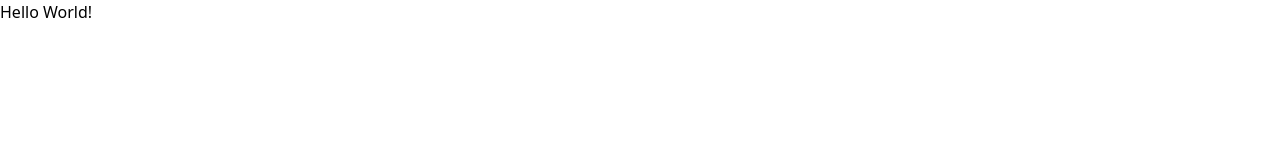
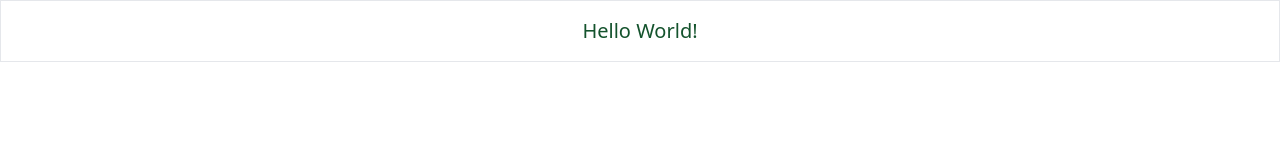
Before and after one commit to tuyishimehono/Gate2_Clone, a website: page index.html in a window 1280 px wide. Drawn offline with Linux system fonts and the light colour scheme.

Commit message:
Updated index.html

```diff
--- a/index.html
+++ b/index.html
@@ -7,6 +7,6 @@
     <title>Gate 2 clone</title>
 </head>
 <body>
-    <h1>Hello World!</h1>
+    <h1 class="text-xl text-green-900 border px-4 py-4 text-center">Hello World!</h1>
 </body>
 </html>
```
Also changed, not shown: src/output.css.
